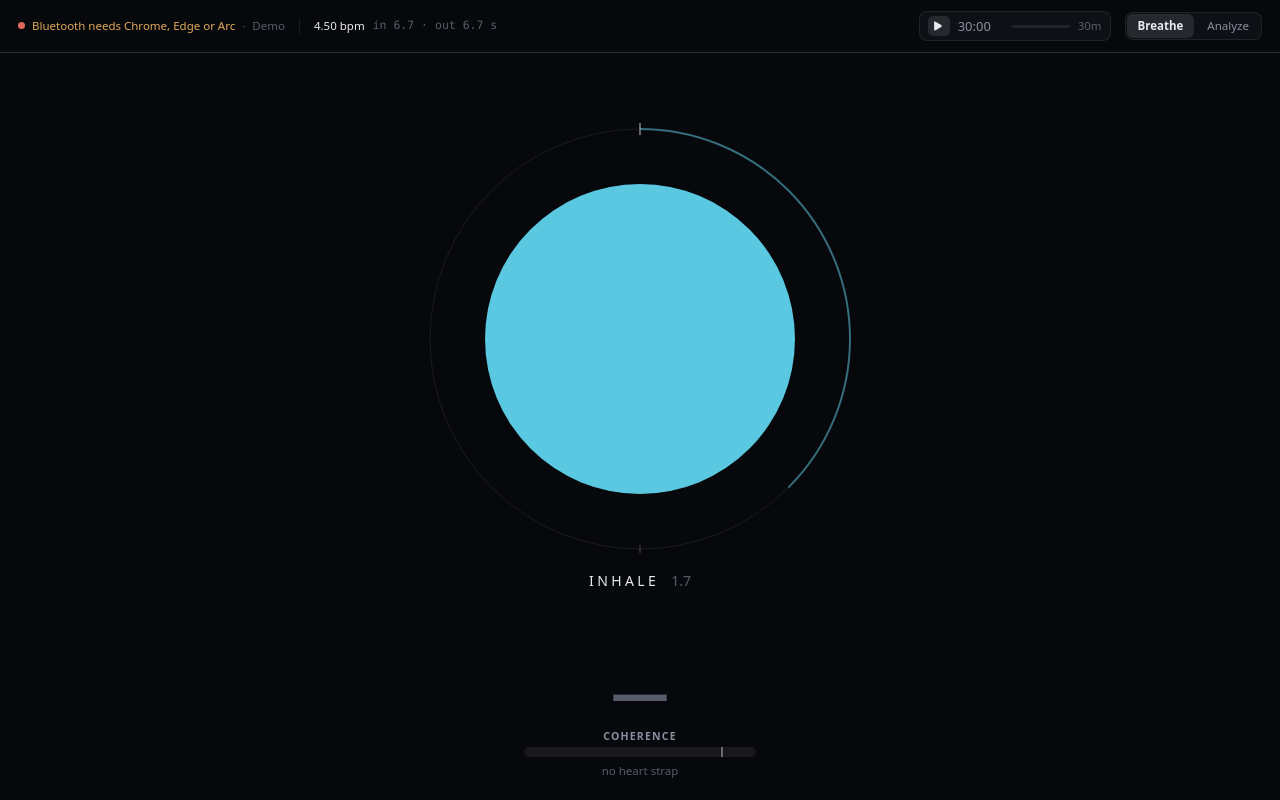
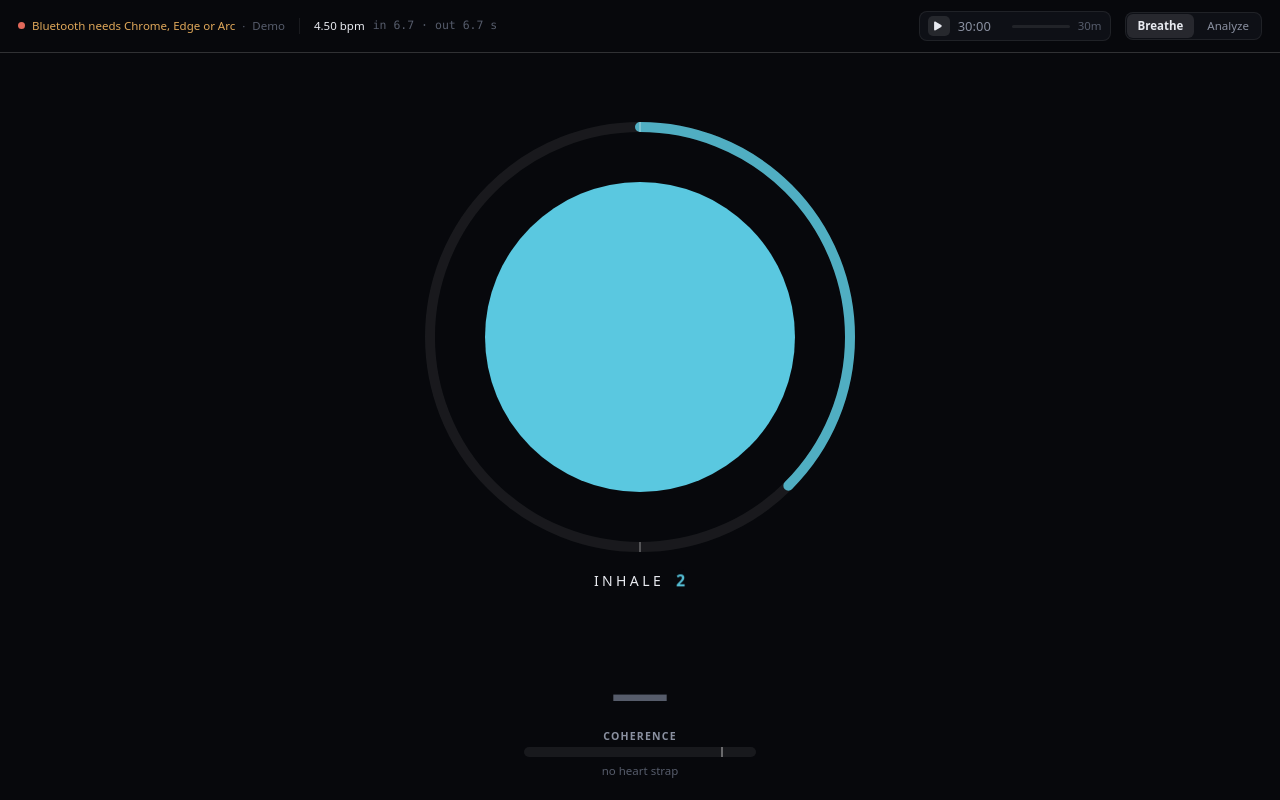
Before and after one commit to mightymercado/hrv-tuner, a plain HTML site: page index.html in a window 1280 px wide. Drawn offline with Linux system fonts and the light colour scheme.

Commit message:
Pacer: coherence-meter ring, spring bounce at each turn, rolling phase countdown

```diff
--- a/index.html
+++ b/index.html
@@ -57,7 +57,7 @@ button:focus-visible, input:focus-visible, select:focus-visible { outline: 1px s
 
 .sf-rounded .num { letter-spacing: .5px; }
 .sf-rounded .coh-num { letter-spacing: .34px; }
-.sf-rounded .phase .rem { position: relative; top: 1px; }
+.sf-rounded .phase .count { position: relative; top: 1px; }
 
 /* ---------- Header ---------- */
 
@@ -158,16 +158,18 @@ main { flex: 1; min-height: 0; position: relative; }
 }
 .grow { flex: 1 1 0; min-height: 8px; }
 .orb { display: block; flex: none; overflow: visible; }
-.orb .track { fill: none; stroke: rgba(255, 255, 255, .08); stroke-width: 1; }
-.orb .arc { fill: none; stroke-width: 2; stroke-opacity: .5; stroke-linecap: butt; transition: stroke .8s ease-in-out; }
-.orb .disc { transition: fill .8s ease-in-out; }
-.orb .tick { stroke: #fff; stroke-linecap: butt; }
-
-.phase { display: flex; align-items: center; gap: 12px; margin-top: 14px; height: 17px; flex: none; }
-.phase .seg { font-size: 14px; font-weight: 500; letter-spacing: 3.4px; text-transform: uppercase; color: var(--text); }
-.phase .seg.swap { animation: fadein .4s ease-in-out; }
-.phase .rem { font-size: 14px; color: var(--text3); }
-@keyframes fadein { from { opacity: 0; } to { opacity: 1; } }
+.orb .track { fill: none; stroke: rgba(255, 255, 255, .07); }
+.orb .arc, .orb .ghost { fill: none; stroke-linecap: round; }
+.orb .arc { stroke: var(--inhale); stroke-opacity: .85; transition: stroke .8s ease-in-out; }
+.orb .ghost { stroke-opacity: 0; }
+.orb .ghost.fade { animation: ghost-fade .7s ease-out both; }
+@keyframes ghost-fade { from { stroke-opacity: .85; } to { stroke-opacity: 0; } }
+.orb .notch { stroke: rgba(255, 255, 255, .35); stroke-width: 1.5; stroke-linecap: butt; }
+.orb .disc { fill: var(--inhale); transition: fill .8s ease-in-out; }
+
+.phase { display: flex; align-items: center; gap: 12px; margin-top: 14px; height: 20px; flex: none; }
+.phase .seg { font-size: 14px; font-weight: 500; letter-spacing: 3.4px; color: var(--text); }
+.phase .count { min-width: 10px; font-size: 16px; font-weight: 600; transition: color .8s ease-in-out; }
 
 .coh { display: flex; flex-direction: column; align-items: center; padding-bottom: 22px; flex: none; }
 .coh-num {
@@ -180,12 +182,18 @@ main { flex: 1; min-height: 0; position: relative; }
   transition: color .4s ease-out;
   white-space: nowrap;
 }
-.coh-num .ch { display: inline-block; position: relative; }
-.coh-num .ch.in { animation: roll-in .4s ease-out both; }
-.coh-num .ch .out {
+/* Text that changes rolls like SwiftUI's numeric text: the old characters slide
+   up and fade out while the new ones rise in. Used by the coherence number and
+   the pacer's phase word and countdown. */
+.roll .ch { display: inline-block; position: relative; }
+.roll .ch.in { animation: roll-in .4s ease-out both; }
+.roll .ch .out {
   position: absolute;
   left: 0;
+  right: 0;
   top: 0;
+  text-align: center;
+  white-space: nowrap;
   animation: roll-out .4s ease-out both;
   pointer-events: none;
 }
@@ -359,17 +367,18 @@ input[type=range]::-moz-range-thumb { width: 14px; height: 14px; border: 0; bord
       <div class="grow"></div>
       <svg class="orb" id="orb" aria-hidden="true">
         <circle class="track"></circle>
-        <g class="ticks"></g>
+        <circle class="ghost"></circle>
         <circle class="arc"></circle>
+        <g class="notches"></g>
         <circle class="disc"></circle>
       </svg>
       <div class="phase">
-        <span class="seg" id="seg">Inhale</span>
-        <span class="rem num" id="rem">0.0</span>
+        <span class="seg roll" id="seg"></span>
+        <span class="count roll num" id="count"></span>
       </div>
       <div class="grow"></div>
       <div class="coh">
-        <div class="coh-num num" id="cohNum"></div>
+        <div class="coh-num roll num" id="cohNum"></div>
         <div class="field-label">Coherence</div>
         <div class="meter">
           <div class="trk"></div>
@@ -386,8 +395,9 @@ input[type=range]::-moz-range-thumb { width: 14px; height: 14px; border: 0; bord
           <div class="panel pacer-panel">
             <svg class="orb" id="orbSmall" aria-hidden="true">
               <circle class="track"></circle>
-              <g class="ticks"></g>
+              <circle class="ghost"></circle>
               <circle class="arc"></circle>
+              <g class="notches"></g>
               <circle class="disc"></circle>
             </svg>
             <div class="seg" id="ppSeg">Inhale</div>
@@ -1474,67 +1484,107 @@ const orbs = {
 };
 let shownEnv = 0;
 
+// The ring is the coherence meter bent into a circle: same thickness (10 at
+// full size), same 7% white track, same 85% fill with rounded ends.
+function ringWidth(d) {
+  return Math.max(4, Math.round(d * 10 / 420));
+}
+
 function sizeOrb(o, d) {
   o.d = d;
+  o.w = ringWidth(d);
   const box = d + 18, c = box / 2, r = d / 2;
   o.el.setAttribute('width', box);
   o.el.setAttribute('height', box);
   o.el.setAttribute('viewBox', `0 0 ${box} ${box}`);
-  for (const sel of ['.track', '.arc', '.disc']) {
+  for (const sel of ['.track', '.ghost', '.arc', '.disc']) {
     const e = o.el.querySelector(sel);
     e.setAttribute('cx', c);
     e.setAttribute('cy', c);
   }
-  o.el.querySelector('.track').setAttribute('r', r);
-  const arc = o.el.querySelector('.arc');
-  arc.setAttribute('r', r);
-  arc.setAttribute('transform', `rotate(-90 ${c} ${c})`);
+  for (const sel of ['.track', '.ghost', '.arc']) {
+    const e = o.el.querySelector(sel);
+    e.setAttribute('r', r);
+    e.setAttribute('stroke-width', o.w);
+  }
   o.circ = 2 * Math.PI * r;
-  arc.setAttribute('stroke-dasharray', `0 ${o.circ}`);
-  drawTicksFor(o);
-}
-
-// Hairline marks at each phase boundary, plus a brighter one at the top of the cycle.
-function drawTicksFor(o) {
-  const g = o.el.querySelector('.ticks');
+  for (const sel of ['.ghost', '.arc']) {
+    o.el.querySelector(sel).setAttribute('transform', `rotate(-90 ${c} ${c})`);
+  }
+  o.el.querySelector('.arc').setAttribute('stroke-dasharray', `0 ${o.circ}`);
+  o.el.querySelector('.ghost').setAttribute('stroke-dasharray', `${o.circ} ${o.circ}`);
+  drawNotchesFor(o);
+}
+
+// White notches where the breath turns, like the 85 notch on the coherence meter.
+function drawNotchesFor(o) {
+  const g = o.el.querySelector('.notches');
   g.replaceChildren();
   if (!o.d) return;
-  const box = o.d + 18, c = box / 2, r = o.d / 2, p = pacer.period;
-  const mark = (frac, len, opacity, width) => {
-    const a = frac * 2 * Math.PI - Math.PI / 2;
-    const ca = Math.cos(a), sa = Math.sin(a);
-    const l = document.createElementNS(SVGNS, 'line');
-    l.setAttribute('class', 'tick');
-    l.setAttribute('x1', c + ca * (r - len));
-    l.setAttribute('y1', c + sa * (r - len));
-    l.setAttribute('x2', c + ca * (r + len));
-    l.setAttribute('y2', c + sa * (r + len));
-    l.setAttribute('stroke-opacity', opacity);
-    l.setAttribute('stroke-width', width);
-    g.appendChild(l);
-  };
+  const box = o.d + 18, c = box / 2, r = o.d / 2, half = o.w / 2, p = pacer.period;
+  const fracs = [0];
   let acc = 0;
   for (const dur of [pacer.inhaleSec, pacer.holdSec, pacer.exhaleSec]) {
     if (dur <= 0.001) continue;
     acc += dur;
-    if (acc < p - 0.001) mark(acc / p, 4, 0.28, 1);
-  }
-  mark(0, 6, 0.5, 1.5);
+    if (acc < p - 0.001) fracs.push(acc / p);
+  }
+  for (const f of fracs) {
+    const a = f * 2 * Math.PI - Math.PI / 2;
+    const ca = Math.cos(a), sa = Math.sin(a);
+    const l = document.createElementNS(SVGNS, 'line');
+    l.setAttribute('class', 'notch');
+    l.setAttribute('x1', c + ca * (r - half));
+    l.setAttribute('y1', c + sa * (r - half));
+    l.setAttribute('x2', c + ca * (r + half));
+    l.setAttribute('y2', c + sa * (r + half));
+    g.appendChild(l);
+  }
 }
 
 function drawTicks() {
-  drawTicksFor(orbs.big);
-  drawTicksFor(orbs.small);
-}
-
-function paintOrb(o, env, progress, tint) {
+  drawNotchesFor(orbs.big);
+  drawNotchesFor(orbs.small);
+}
+
+// A small spring bounce of the disc each time the breath turns around
+// (top and bottom of the breath). Under-damped, so it settles in about 0.6 s.
+const reducedMotion = !!(window.matchMedia && matchMedia('(prefers-reduced-motion: reduce)').matches);
+const pop = { x: 1, v: 0, t: 0 };
+
+function kickPop() {
+  if (!reducedMotion) pop.v += 1.2;
+}
+
+function stepPop(t) {
+  const dt = pop.t ? Math.min(1 / 30, Math.max(0, t - pop.t)) : 0;
+  pop.t = t;
+  const h = dt / 4;
+  for (let i = 0; i < 4; i++) {
+    const a = -220 * (pop.x - 1) - 14 * pop.v;
+    pop.v += a * h;
+    pop.x += pop.v * h;
+  }
+  return pop.x;
+}
+
+function paintOrb(o, env, progress, tint, scale) {
   if (!o.d) return;
-  o.el.querySelector('.disc').setAttribute('r', o.d * (0.26 + 0.56 * env) / 2);
+  const disc = o.el.querySelector('.disc');
+  disc.setAttribute('r', o.d * (0.26 + 0.56 * env) / 2 * scale);
   const arc = o.el.querySelector('.arc');
-  const len = Math.max(0.0005, progress) * o.circ;
-  arc.setAttribute('stroke-dasharray', `${len} ${o.circ}`);
+  // When a cycle completes, the full ring fades out while the next one starts from the top.
+  if (o.lastProgress !== undefined && progress < o.lastProgress - 0.5 && !reducedMotion) {
+    const ghost = o.el.querySelector('.ghost');
+    ghost.style.stroke = o.tint;
+    ghost.classList.remove('fade');
+    void ghost.getBoundingClientRect();
+    ghost.classList.add('fade');
+  }
+  o.lastProgress = progress;
+  arc.setAttribute('stroke-dasharray', `${progress * o.circ} ${o.circ}`);
   if (o.tint !== tint) {
-    o.el.querySelector('.disc').style.fill = tint;
+    disc.style.fill = tint;
     arc.style.stroke = tint;
     o.tint = tint;
   }
@@ -1566,19 +1616,20 @@ function frame() {
   shownEnv = env;
   const ph = pacer.phase(t);
   const tint = TINT[ph.segment];
+  if (lastSeg !== '' && ph.segment !== lastSeg) kickPop();
+  const scale = stepPop(t);
 
   if (mode === 'breathe') {
-    paintOrb(orbs.big, env, ph.phase, tint);
-    if (ph.segment !== lastSeg) {
-      const seg = $('seg');
-      seg.textContent = ph.segment;
-      seg.classList.remove('swap');
-      void seg.offsetWidth;
-      seg.classList.add('swap');
-    }
-    $('rem').textContent = fmt.one(pacer.remaining(t));
+    paintOrb(orbs.big, env, ph.phase, tint, scale);
+    rollText($('seg'), ph.segment.toUpperCase(), { whole: true });
+    // Whole seconds left in this part of the breath, counting down to 1.
+    rollText($('count'), String(Math.max(1, Math.ceil(pacer.remaining(t) - 1e-6))));
+    if ($('count').dataset.tint !== tint) {
+      $('count').style.color = tint;
+      $('count').dataset.tint = tint;
+    }
   } else {
-    paintOrb(orbs.small, env, ph.phase, tint);
+    paintOrb(orbs.small, env, ph.phase, tint, scale);
     if (ph.segment !== lastSeg) {
       $('ppSeg').textContent = ph.segment;
       $('ppSeg').style.color = tint;
@@ -1640,21 +1691,21 @@ function cohColor(s) {
   return 'var(--inhale)';
 }
 
-// Changed digits roll up and fade, like SwiftUI's numeric text transition.
-let shownNum = '';
-function setCohNumber(text) {
-  const el = $('cohNum');
-  if (text === shownNum) return;
-  const prev = shownNum;
-  shownNum = text;
-  const animate = prev !== '' && document.visibilityState === 'visible';
-  const chars = [...text], old = [...prev];
+// Swap an element's text with the roll transition. Numbers roll per character
+// (only the digits that change move); words roll as a whole.
+function rollText(el, text, { whole = false } = {}) {
+  const prev = el.dataset.text ?? '';
+  if (text === prev) return;
+  el.dataset.text = text;
+  const animate = prev !== '' && !reducedMotion && document.visibilityState === 'visible';
+  const units = whole ? [text] : [...text];
+  const old = whole ? [prev] : [...prev];
   el.replaceChildren();
-  chars.forEach((c, i) => {
+  units.forEach((c, i) => {
     const span = document.createElement('span');
     span.className = 'ch';
     span.textContent = c;
-    const o = old[old.length - chars.length + i];
+    const o = old[old.length - units.length + i];
     if (animate && o !== c) {
       span.classList.add('in');
       if (o !== undefined) {
@@ -1680,7 +1731,7 @@ function updateCohHint() {
 
 function renderCoherence() {
   const s = coh.snap;
-  setCohNumber(s.ok ? fmt.pct(s.coherence) : '—');
+  rollText($('cohNum'), s.ok ? fmt.pct(s.coherence) : '—');
   const color = cohColor(s);
   $('cohNum').style.color = color;
   const fill = $('cohFill');
```
